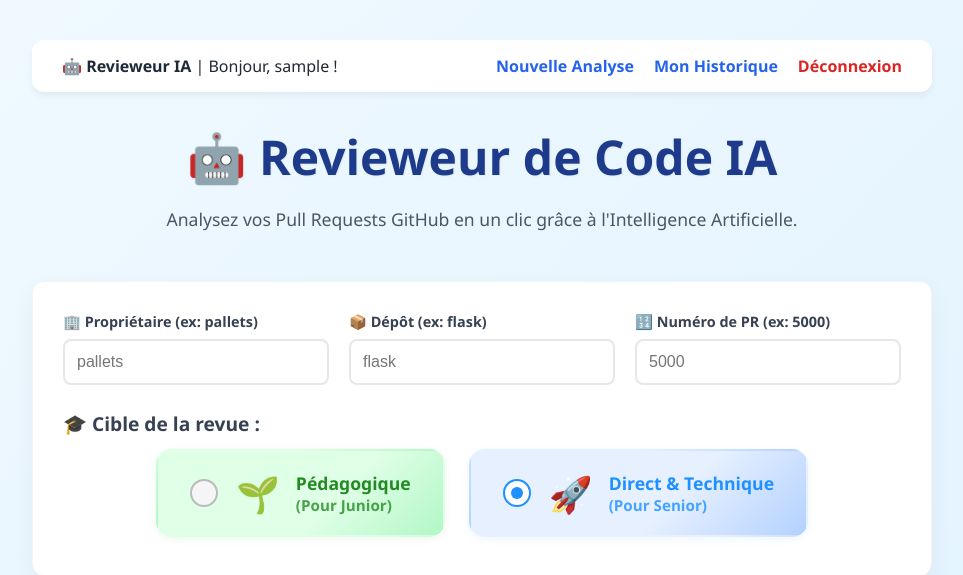
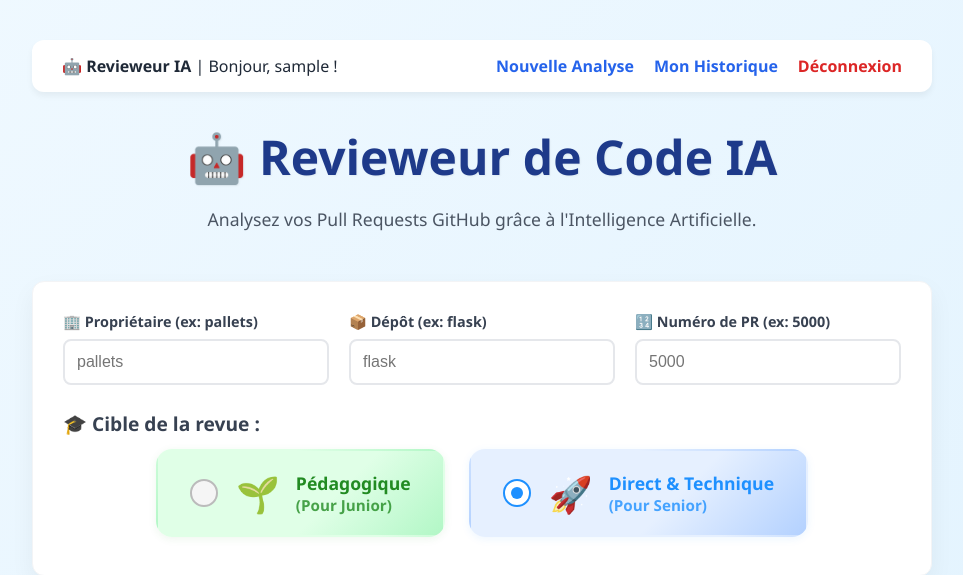
Before and after one commit to jsboigeEPF/2025-MSBNS3IN03-GenAI, a Flask app: page / in a window 1280 px wide. Shown: the top 575 px of the page, without its empty margins (158-1121 px from the left). Run offline with Flask 3, Linux system fonts and the light colour scheme; the visitor is signed in with stand-in values (Sample User, id 1).

Commit message:
Amélioration de la page HTML

```diff
--- a/VAZRobin-JULOUNathanProject/templates/index.html
+++ b/VAZRobin-JULOUNathanProject/templates/index.html
@@ -232,7 +232,7 @@
 
         <header>
             <h1>🤖 Revieweur de Code IA</h1>
-            <p>Analysez vos Pull Requests GitHub en un clic grâce à l'Intelligence Artificielle.</p>
+            <p>Analysez vos Pull Requests GitHub grâce à l'Intelligence Artificielle.</p>
         </header>
 
         <div class="card">
```
